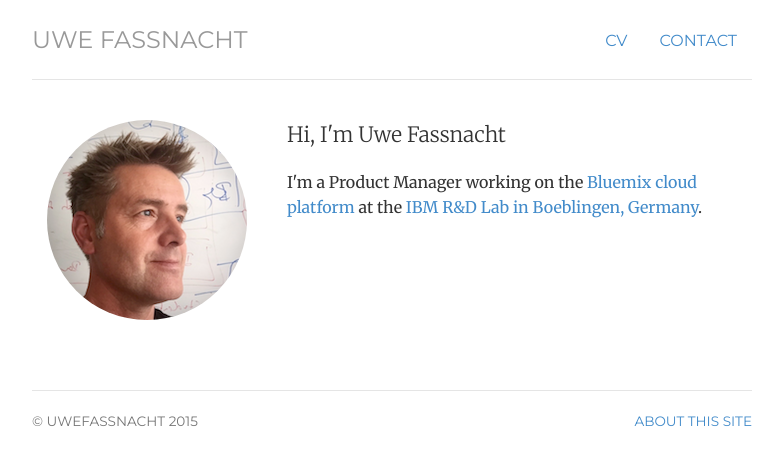
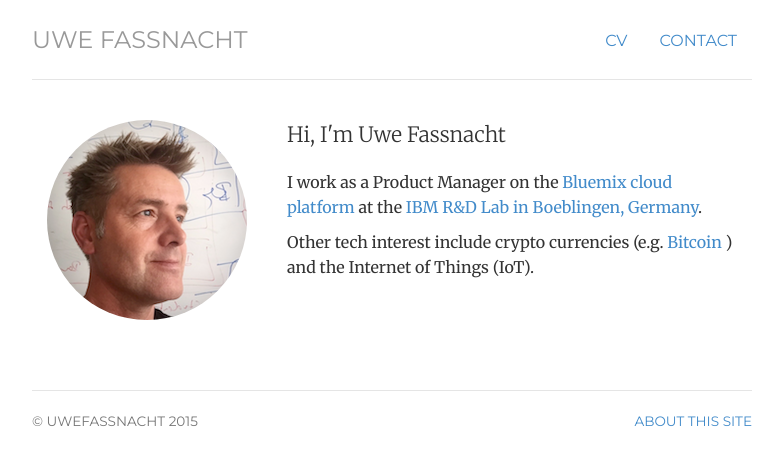
Before and after one commit to uwefassnacht/uwefassnacht.github.io, a Jekyll site: the page built from index.html, in a window 1280 px wide. Shown: the top 465 px of the page, without its empty margins (248-1031 px from the left). Built offline with Jekyll 4.4.1, drawn with Linux system fonts in a browser that asks for light colours.

Commit message:
obfuscated mail and added to index.html

```diff
--- a/contact/index.html
+++ b/contact/index.html
@@ -18,7 +18,7 @@ contact: active
 
 	<li><a href="http://twitter.com/uwefassnacht">@Twitter</a></li>
 
-	<li>Or by sending an e-mail to <span class="obfuscate">uwefassnacht@gmail.com</span></li>
+	<li>Or by sending an e-mail to uwefassnacht at gmail dot com</span></li>
 
 	</ul>
 
--- a/index.html
+++ b/index.html
@@ -10,8 +10,12 @@ contact: passive
 	<img  class="img-circle avatar" alt="Uwe Fassnacht" src="img/UweFassnacht200px.png">
 	</div>
 	<div itemscope itemtype="http://data-vocabulary.org/Person" class="col-sm-8">
+
 	<p class="lead">Hi, I'm <span itemprop="name">Uwe Fassnacht</span></p>
-	<p>I'm a Product Manager working on the <a href="https://console.ng.bluemix.net/">Bluemix cloud platform </a> at the <a href="http://www-05.ibm.com/de/entwicklung/index_en.html">IBM R&D Lab in Boeblingen, Germany</a></span>.</p>
+
+	<p>I work as a Product Manager on the <a href="http://www.ibm.com/cloud-computing/bluemix/">Bluemix cloud platform </a> at the <a href="http://www-05.ibm.com/de/entwicklung/index_en.html">IBM R&D Lab in Boeblingen, Germany</a>.</p>
+
+    <p>Other tech interest include crypto currencies (e.g. <a href="https://bitcoin.orgBitcoin"> Bitcoin </a>) and the Internet of Things (IoT).</p>
 
 	</div>
 </div>
```
